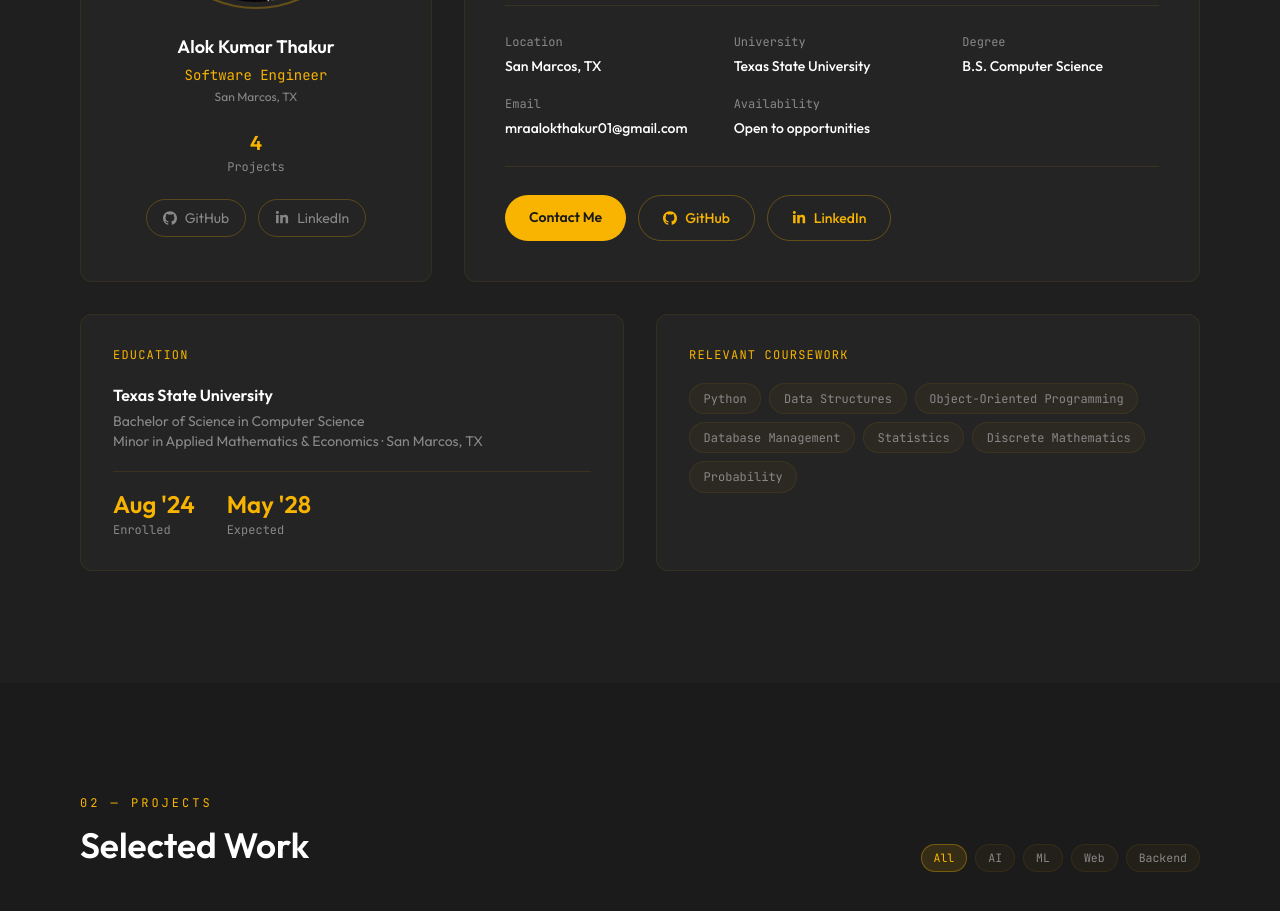
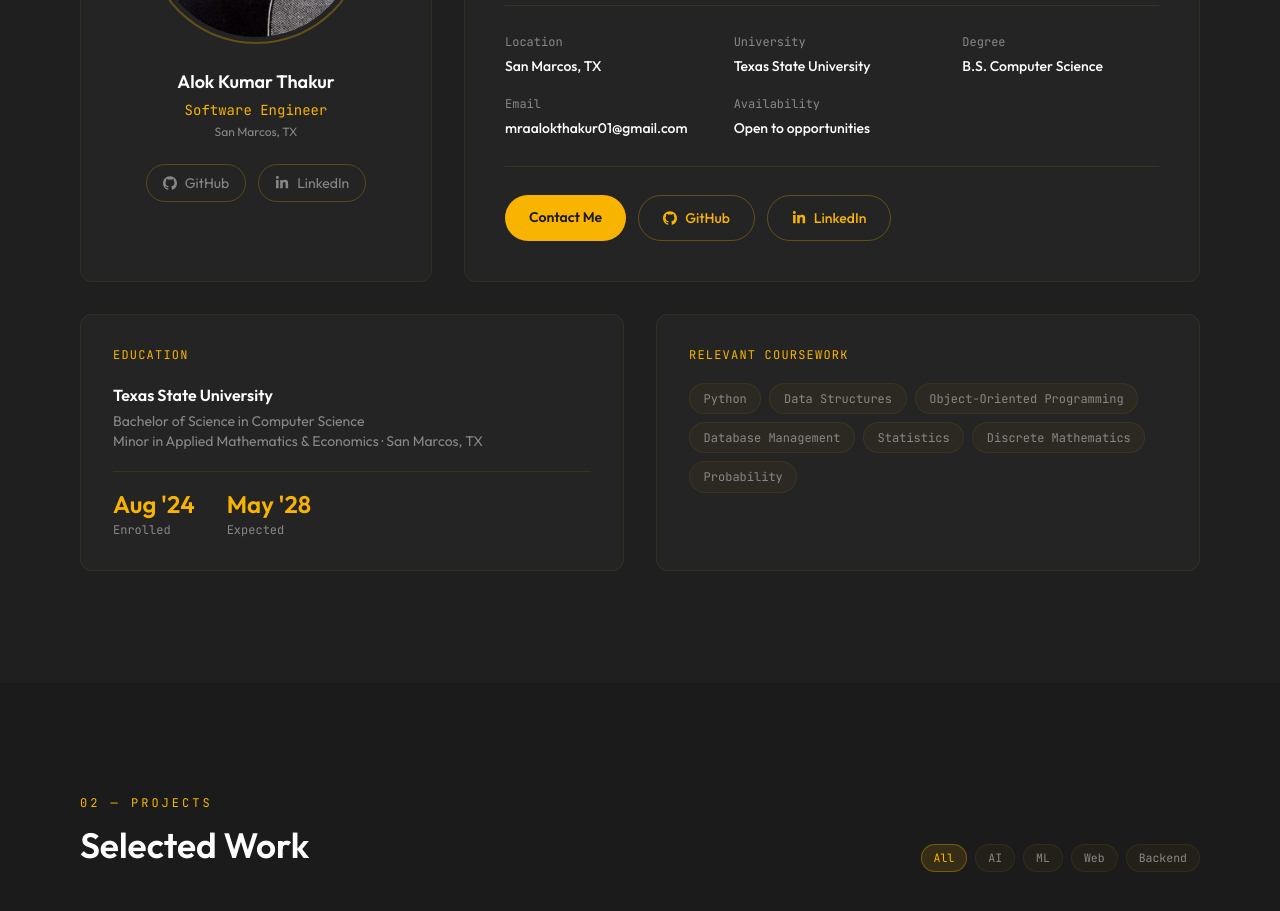
Before and after one commit to aalok012/portfolio, a React (Vite) app: page / in a window 1280 px wide. Shown: the part 1240-2151 px from the top of the page. Built offline with nearby package versions, Linux system fonts and the light colour scheme.

Commit message:
Remove 4 projects stat from about section

```diff
--- a/src/components/views/AboutSection.tsx
+++ b/src/components/views/AboutSection.tsx
@@ -54,12 +54,6 @@ export default function AboutSection() {
               <p className="text-xs mt-1" style={{ color: '#888888' }}>{resume.contact.location}</p>
             </div>
 
-            <div className="flex gap-6">
-              <div className="text-center">
-                <p className="text-xl font-bold" style={{ color: '#F8B400' }}>4</p>
-                <p className="text-xs mt-0.5" style={{ fontFamily: "'JetBrains Mono', monospace", color: '#888888' }}>Projects</p>
-              </div>
-            </div>
 
             <div className="flex gap-3">
               <a
```
